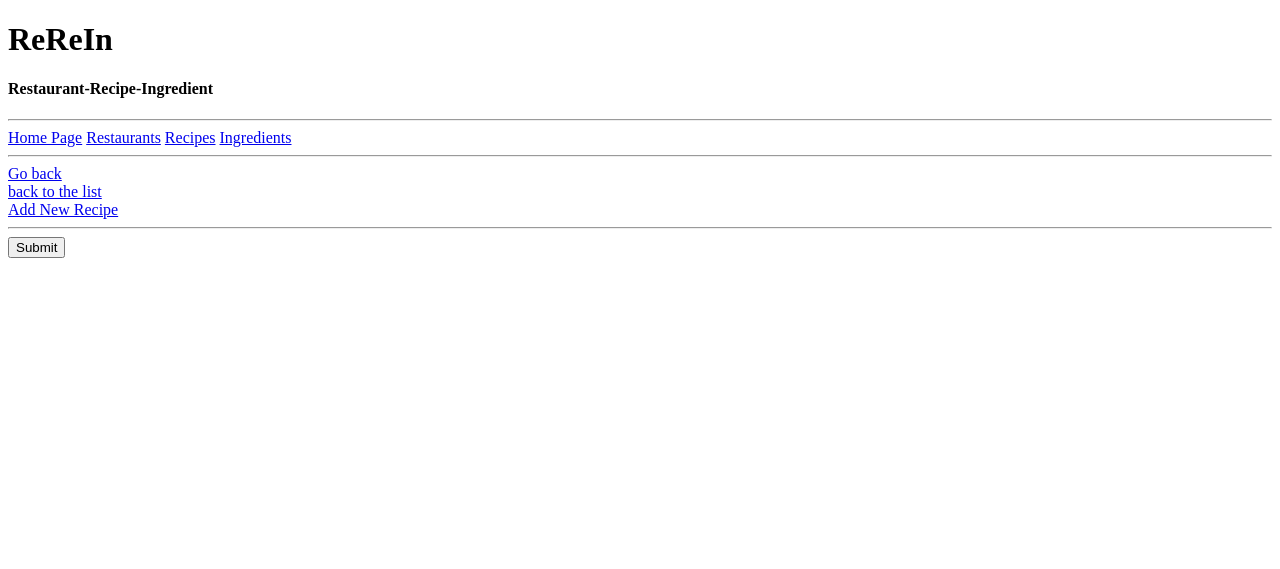
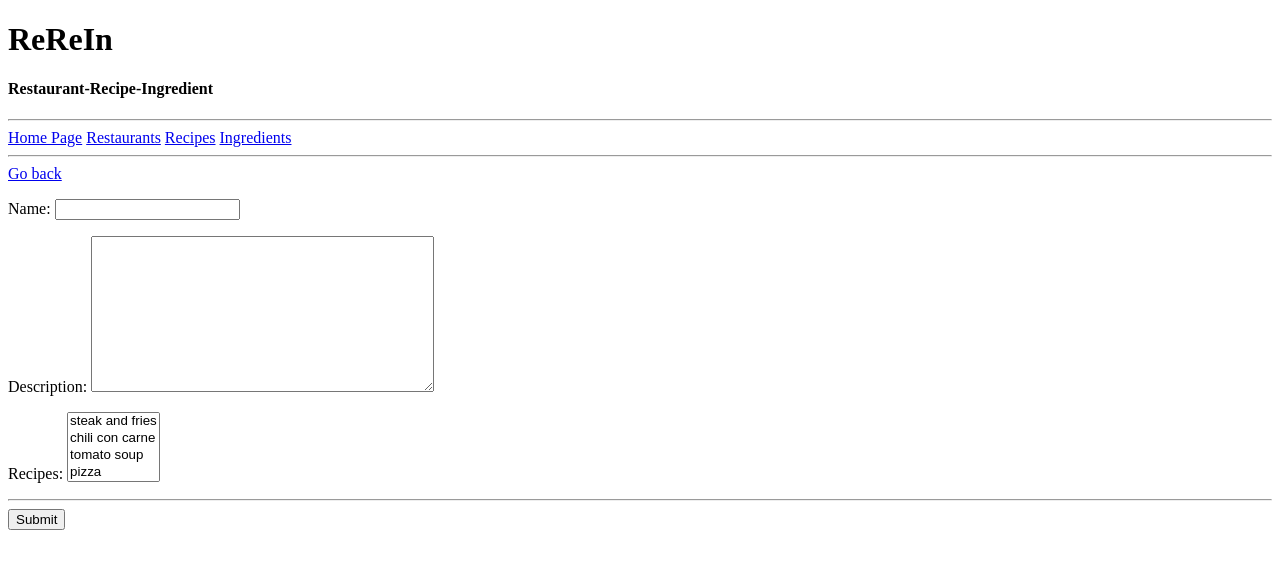
Before and after one commit to Cra9Hack/Restaurant-Recipe-Ingredient, a Django app: page /create-restaurant/ in a window 1280 px wide. Shown: the top 569 px of the page. Run offline with Django 3.2, Linux system fonts and the light colour scheme; data comes from the database, SQL or seed files in the repository; both versions use the stored data as it was after the commit; parts of the project's set-up code (start-up, migrations or seed data) failed here and were passed over.

Commit message:
corrections and aesthetics

```diff
--- a/base/models.py
+++ b/base/models.py
@@ -29,7 +29,7 @@
     """
     name = models.CharField(max_length = 200)
     ingredients = models.ManyToManyField(Ingredient)
-    description = mode.TextField(null=True , blank = True)
+    description = models.TextField(null=True , blank = True)
     updated = models.DateTimeField(auto_now = True)#takes a snapshot every time it's saved
     created = models.DateTimeField(auto_now_add = True)#takes a snapshot only the first time it's save
 
--- a/base/templates/base/ingredient_detail.html
+++ b/base/templates/base/ingredient_detail.html
@@ -1,6 +1,8 @@
 {% extends 'main.html' %}
 
 {% block content %}
+<a href = "{{request.META.HTTP_REFERER}}"> Go back </a>
+<a href = "{% url 'list-ingredient' %}">Go to the list</a>
 <h1>{{ingredient.name}}</h1>
 <style>
     .detail-container{
--- a/base/templates/base/recipe_detail.html
+++ b/base/templates/base/recipe_detail.html
@@ -1,6 +1,8 @@
 {% extends 'main.html' %}
 
 {% block content %}
+<a href = "{{request.META.HTTP_REFERER}}">Go back</a>
+<a href = "{% url 'list-recipe' %}">Go to the list</a>
 <h1>{{recipe.name}}</h1>
 <style>
     .detail-container{
--- a/base/templates/base/restaurant_detail.html
+++ b/base/templates/base/restaurant_detail.html
@@ -8,7 +8,8 @@
         grid-template-columns: 2fr 2fr ;
     }
 </style>
-<a href = "{% url 'list-restaurant' %}"> back to the list </a>
+<a href = "{{request.META.HTTP_REFERER}}"> Go back </a>
+<a href = "{% url 'list-restaurant' %}">Go to the list</a>
 <h1>{{restaurant.name}}</h1>
 <h5>Description: {{restaurant.description}}</h5>
 <hr>
--- a/base/templates/base/restaurant_form.html
+++ b/base/templates/base/restaurant_form.html
@@ -4,11 +4,9 @@
 {% block content %}
     <a href = "{{request.META.HTTP_REFERER}}"> Go back </a>
 <div>
-    <a href = "{% url 'list-restaurant' %}"> back to the list </a>
     <form method='POST' action="" >
         {% csrf_token %}
         {{form.as_p}}
-        <a href = "{% url 'create-recipe' %}"> Add New Recipe</a>
         <hr>
         <input type="submit" value="Submit">
     </form>
```
Also changed, not shown: base/migrations/0004_auto_20240324_1509.py (added), db.sqlite3.
